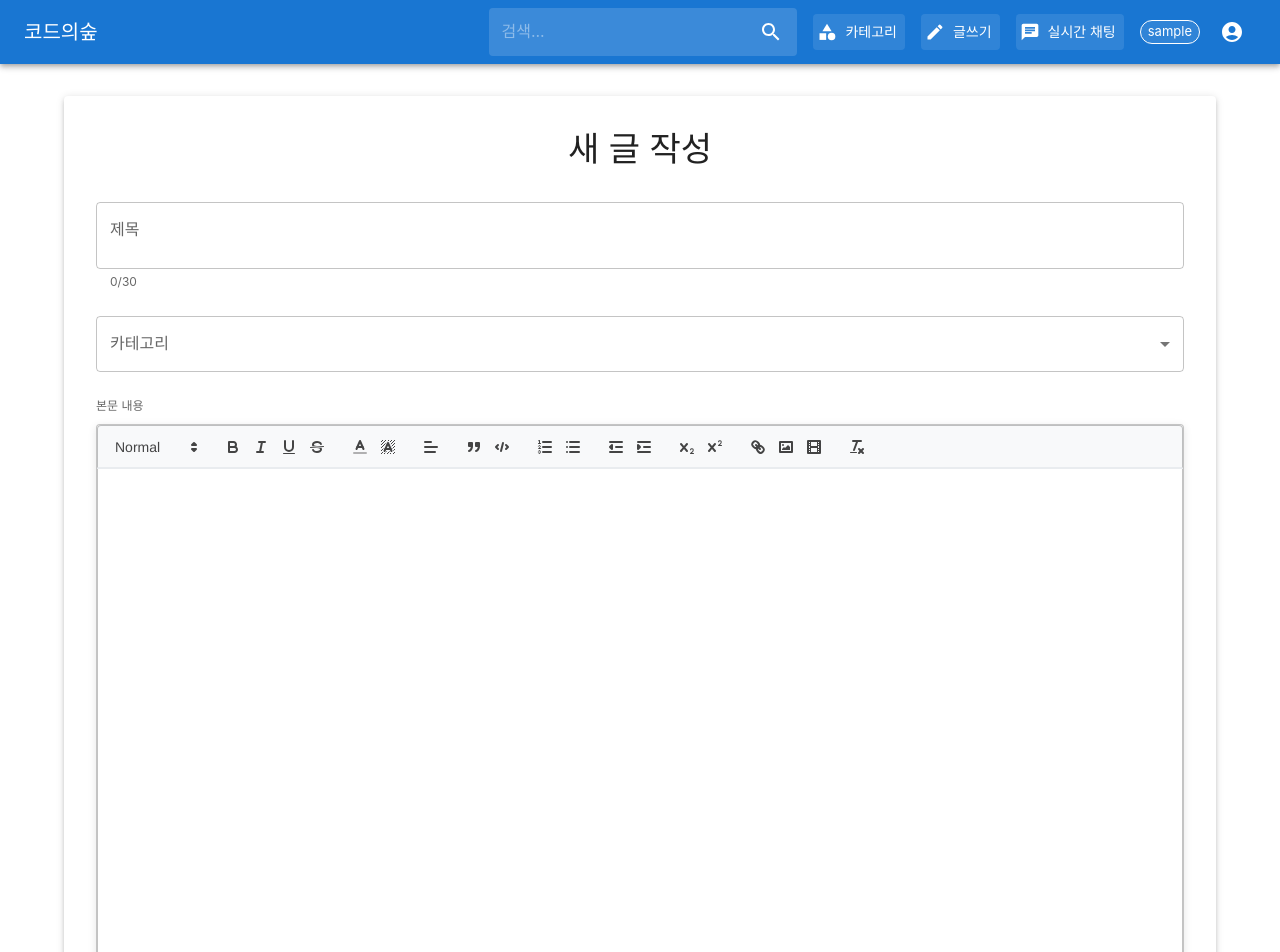
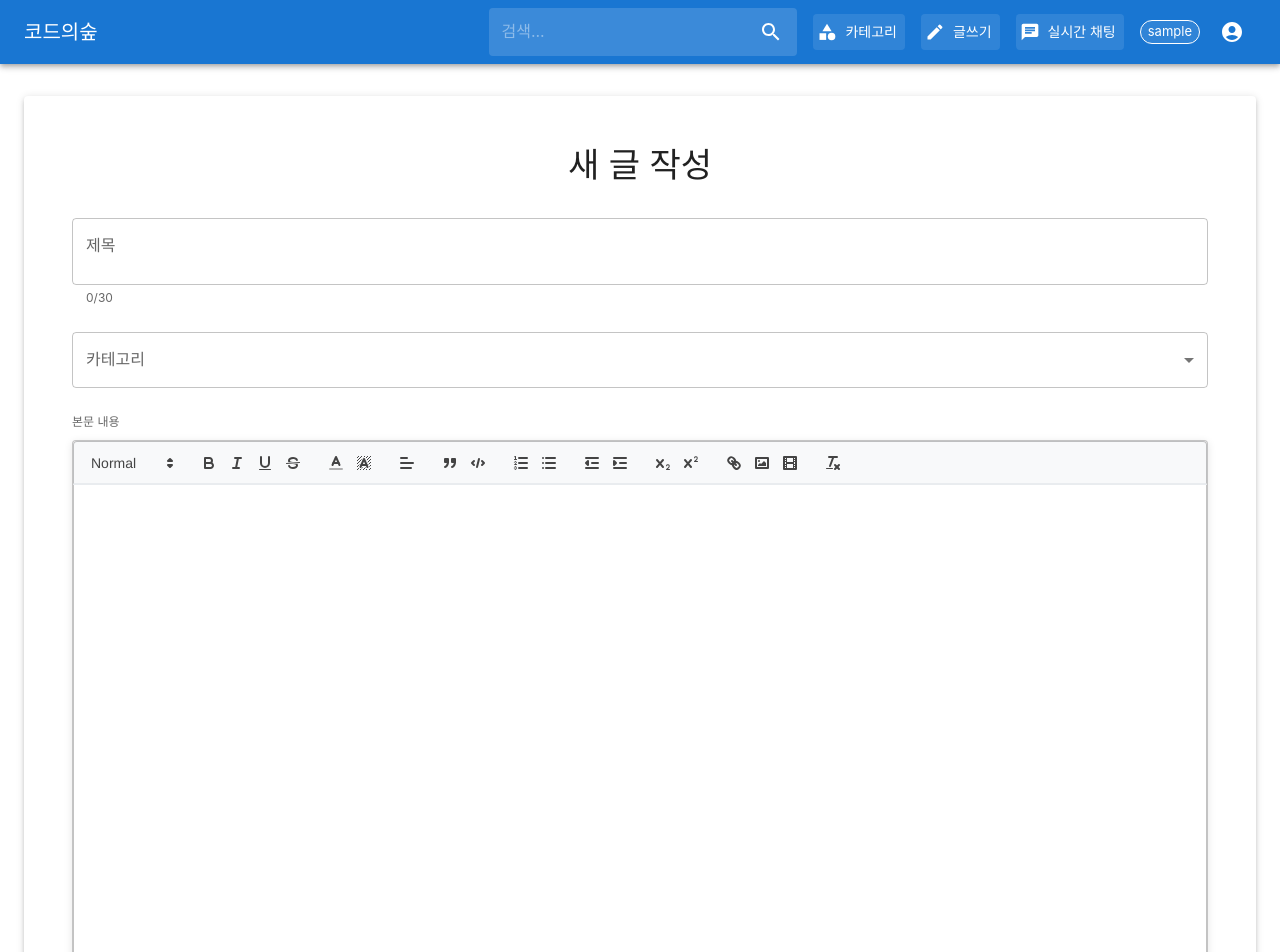
Before and after one commit to misnawk/myBlog, a React (Create React App) app in the folder src/client/: page /create in a window 1280 px wide. Shown: the top 952 px of the page. Built offline with nearby package versions, Linux system fonts and the light colour scheme; sample sign-in values are in the browser's storage.

Commit message:
작성폼 넓게

```diff
--- a/src/client/src/pages/CreatePost.js
+++ b/src/client/src/pages/CreatePost.js
@@ -515,8 +515,8 @@ export default function CreatePost() {
     }, []);
 
     return (
-        <Container maxWidth="lg" sx={{ py: 4 }}>
-            <Paper elevation={3} sx={{ p: 4 }}>
+        <Container maxWidth="xl" sx={{ py: 4 }}>
+            <Paper elevation={3} sx={{ p: 6 }}>
                 <Typography variant="h4" component="h1" gutterBottom align="center" sx={{ mb: 4 }}>
                     새 글 작성
                 </Typography>
@@ -592,7 +592,7 @@ export default function CreatePost() {
                             '& .quill': {
                                 backgroundColor: '#fff',
                                 borderRadius: 1,
-                                height: '600px',
+                                height: '700px',
                                 display: 'flex',
                                 flexDirection: 'column',
                                 border: '1px solid rgba(0, 0, 0, 0.23)',
@@ -612,8 +612,8 @@ export default function CreatePost() {
                             '& .ql-container': {
                                 borderRadius: '0 0 4px 4px',
                                 borderColor: 'rgba(0, 0, 0, 0.23)',
-                                minHeight: '400px',
-                                maxHeight: '600px',
+                                minHeight: '500px',
+                                maxHeight: '700px',
                                 overflowY: 'auto',     // 세로 스크롤만
                                 overflowX: 'hidden',   // 가로 스크롤 제거
                                 position: 'relative',
@@ -621,10 +621,10 @@ export default function CreatePost() {
                                 backgroundColor: '#fff'
                             },
                             '& .ql-editor': {
-                                minHeight: '400px',
+                                minHeight: '500px',
                                 fontSize: '16px',
                                 lineHeight: '1.8',
-                                padding: '20px',
+                                padding: '24px',
                                 // 에디터는 스크롤하지 않음
                                 overflow: 'visible',
                                 fontFamily: '"Noto Sans KR", -apple-system, BlinkMacSystemFont, "Segoe UI", Roboto, sans-serif'
--- a/src/client/src/pages/EditPost.js
+++ b/src/client/src/pages/EditPost.js
@@ -465,7 +465,7 @@ export default function EditPost() {
     }
 
     return (
-        <Container maxWidth="lg" sx={{ py: 4 }}>
+        <Container maxWidth="xl" sx={{ py: 4 }}>
             <Button
                 startIcon={<ArrowBackIcon />}
                 onClick={() => navigate(`/blogDetail/${id}`)}
@@ -474,7 +474,7 @@ export default function EditPost() {
                 게시글로 돌아가기
             </Button>
 
-            <Paper elevation={3} sx={{ p: 4 }}>
+            <Paper elevation={3} sx={{ p: 6 }}>
                 <Typography variant="h4" component="h1" gutterBottom align="center" sx={{ mb: 4 }}>
                     게시글 수정
                 </Typography>
@@ -530,7 +530,7 @@ export default function EditPost() {
                             '& .quill': {
                                 backgroundColor: '#fff',
                                 borderRadius: 1,
-                                height: '600px',
+                                height: '700px',
                                 display: 'flex',
                                 flexDirection: 'column',
                                 border: '1px solid rgba(0, 0, 0, 0.23)',
@@ -550,8 +550,8 @@ export default function EditPost() {
                             '& .ql-container': {
                                 borderRadius: '0 0 4px 4px',
                                 borderColor: 'rgba(0, 0, 0, 0.23)',
-                                minHeight: '400px',
-                                maxHeight: '600px',
+                                minHeight: '500px',
+                                maxHeight: '700px',
                                 overflowY: 'auto',     // 세로 스크롤만
                                 overflowX: 'hidden',   // 가로 스크롤 제거
                                 position: 'relative',
@@ -559,10 +559,10 @@ export default function EditPost() {
                                 backgroundColor: '#fff'
                             },
                             '& .ql-editor': {
-                                minHeight: '400px',
+                                minHeight: '500px',
                                 fontSize: '16px',
                                 lineHeight: '1.8',
-                                padding: '20px',
+                                padding: '24px',
                                 // 에디터는 스크롤하지 않음
                                 overflow: 'visible',
                                 fontFamily: '"Noto Sans KR", -apple-system, BlinkMacSystemFont, "Segoe UI", Roboto, sans-serif'
```
